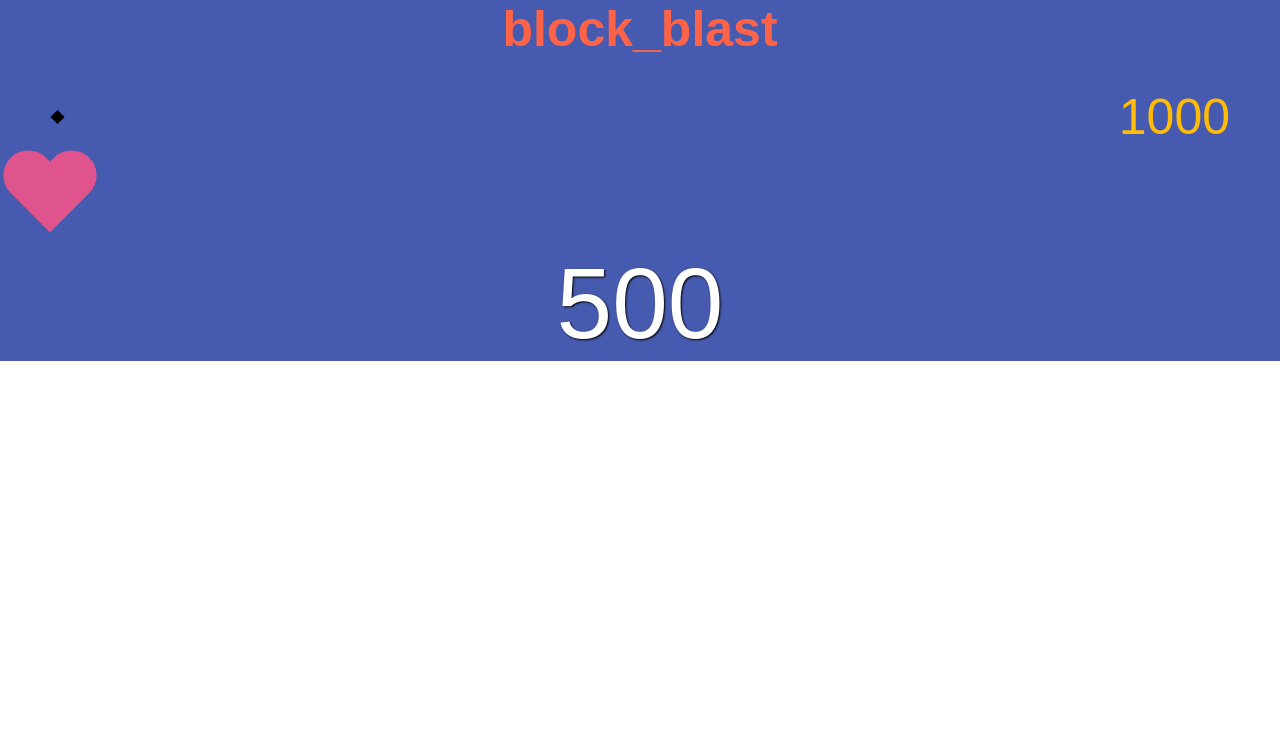
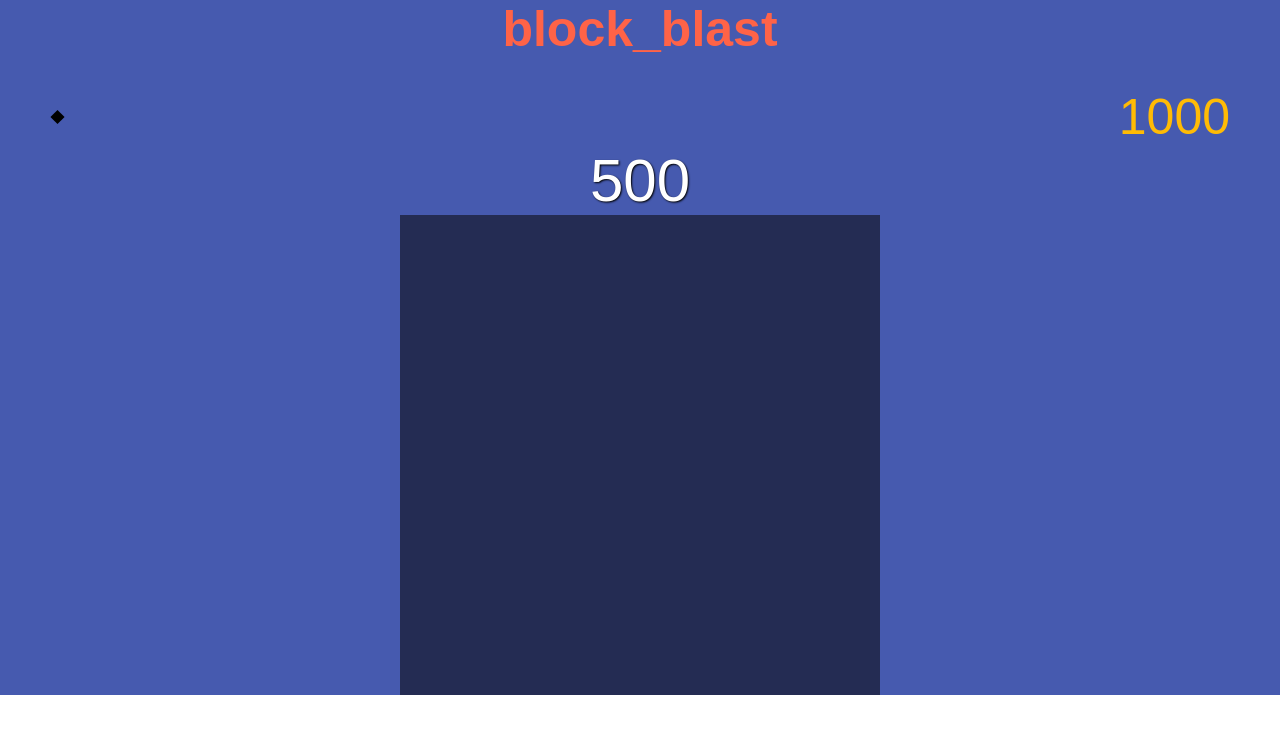
Before and after one commit to IkuakiR/crap_game, a Next.js app in the folder my-app/: page /block_blast in a window 1280 px wide. Shown: the top 734 px of the page. Built offline with nearby package versions, Linux system fonts and the light colour scheme.

Commit message:
変更！

```diff
--- a/my-app/src/pages/block_blast/index.tsx
+++ b/my-app/src/pages/block_blast/index.tsx
@@ -25,7 +25,8 @@ export default function Home() {
                         <div className={styles.heart}></div>
                         <p>500</p>
                     </div>
-                    <div className={styles.block_box}>
+                    <div className={styles.block_box_wrap}>
+                        <div className={styles.block_box}></div>
 
                     </div>
                     <div className={styles.block_list}>
--- a/my-app/src/styles/block_blast/page.module.scss
+++ b/my-app/src/styles/block_blast/page.module.scss
@@ -70,50 +70,63 @@
 
         p {
             color: #fff;
-            font-size: 10rem;
+            font-size: 6rem;
             text-shadow: 1px 1px 2px black;
             text-align: center;
         }
 
-        .heart {
-            width: 100px;
-            /* 正方形を作る */
-            height: 100px;
-            /* 正方形を作る */
-            position: relative;
-            /* 基準位置とする */
-        }
+        // .heart {
+        //     width: 100px;
+        //     /* 正方形を作る */
+        //     height: 100px;
+        //     /* 正方形を作る */
+        //     position: relative;
+        //     /* 基準位置とする */
+        // }
 
-        .heart::before,
-        .heart::after {
-            content: "";
-            /* 疑似要素に必須 */
-            width: 50%;
-            /* ハートの丸い部分の大きさにかかわる */
-            height: 80%;
-            /* ハートの高さにかかわる */
-            background: #E0548E;
-            /* ハートの色 */
-            border-radius: 25px 25px 0 0;
-            /* ハートの半円を生成 */
-            display: block;
-            /* ブロック要素にする */
-            position: absolute;
-            /* 相対位置に指定 */
-        }
+        // .heart::before,
+        // .heart::after {
+        //     content: "";
+        //     /* 疑似要素に必須 */
+        //     width: 50%;
+        //     /* ハートの丸い部分の大きさにかかわる */
+        //     height: 80%;
+        //     /* ハートの高さにかかわる */
+        //     background: #E0548E;
+        //     /* ハートの色 */
+        //     border-radius: 25px 25px 0 0;
+        //     /* ハートの半円を生成 */
+        //     display: block;
+        //     /* ブロック要素にする */
+        //     position: absolute;
+        //     /* 相対位置に指定 */
+        // }
 
-        .heart::before {
-            transform: rotate(-45deg);
-            /* 左に回転 */
-            left: 14%;
-            /* 左からの位置を指定 */
-        }
+        // .heart::before {
+        //     transform: rotate(-45deg);
+        //     /* 左に回転 */
+        //     left: 14%;
+        //     /* 左からの位置を指定 */
+        // }
 
-        .heart::after {
-            transform: rotate(45deg);
-            /* 右に回転 */
-            right: 14%;
-            /* 右からの位置を指定 */
+        // .heart::after {
+        //     transform: rotate(45deg);
+        //     /* 右に回転 */
+        //     right: 14%;
+        //     /* 右からの位置を指定 */
+        // }
+    }
+
+    .block_box_wrap {
+        width: 480px;
+        height: 480px;
+        background-color: #242C53;
+        margin: 0 auto;
+
+        .block_box {
+            display: grid;
+            grid-template-columns: 1fr 1fr 1fr 1fr 1fr 1fr 1fr 1fr;
+            grid-template-rows: 1fr 1fr 1fr 1fr 1fr 1fr 1fr 1fr;
         }
     }
 }
```
